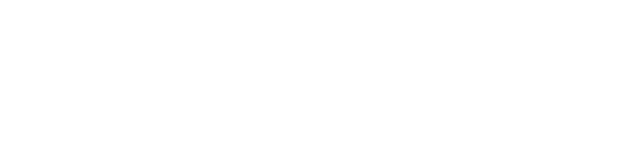
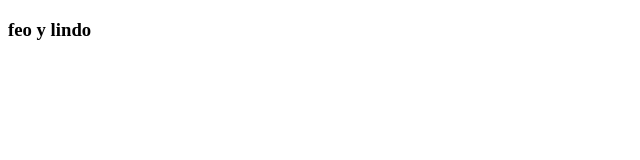
Before and after one commit to Shaleyeued/IngenieriaU, a plain HTML site: page index.html in a window 1280 px wide. Shown: the whole page, without its empty margins (0-640 px from the left). Drawn offline with Linux system fonts and the light colour scheme.

Commit message:
modificado alejo

```diff
--- a/index.html
+++ b/index.html
@@ -5,6 +5,6 @@
 	<title>EJEMPLO DE SUBIR AL GITHUB</title>
 </head>
 <body>
-
+	<h3>feo y lindo</h3>
 </body>
 </html>
```
